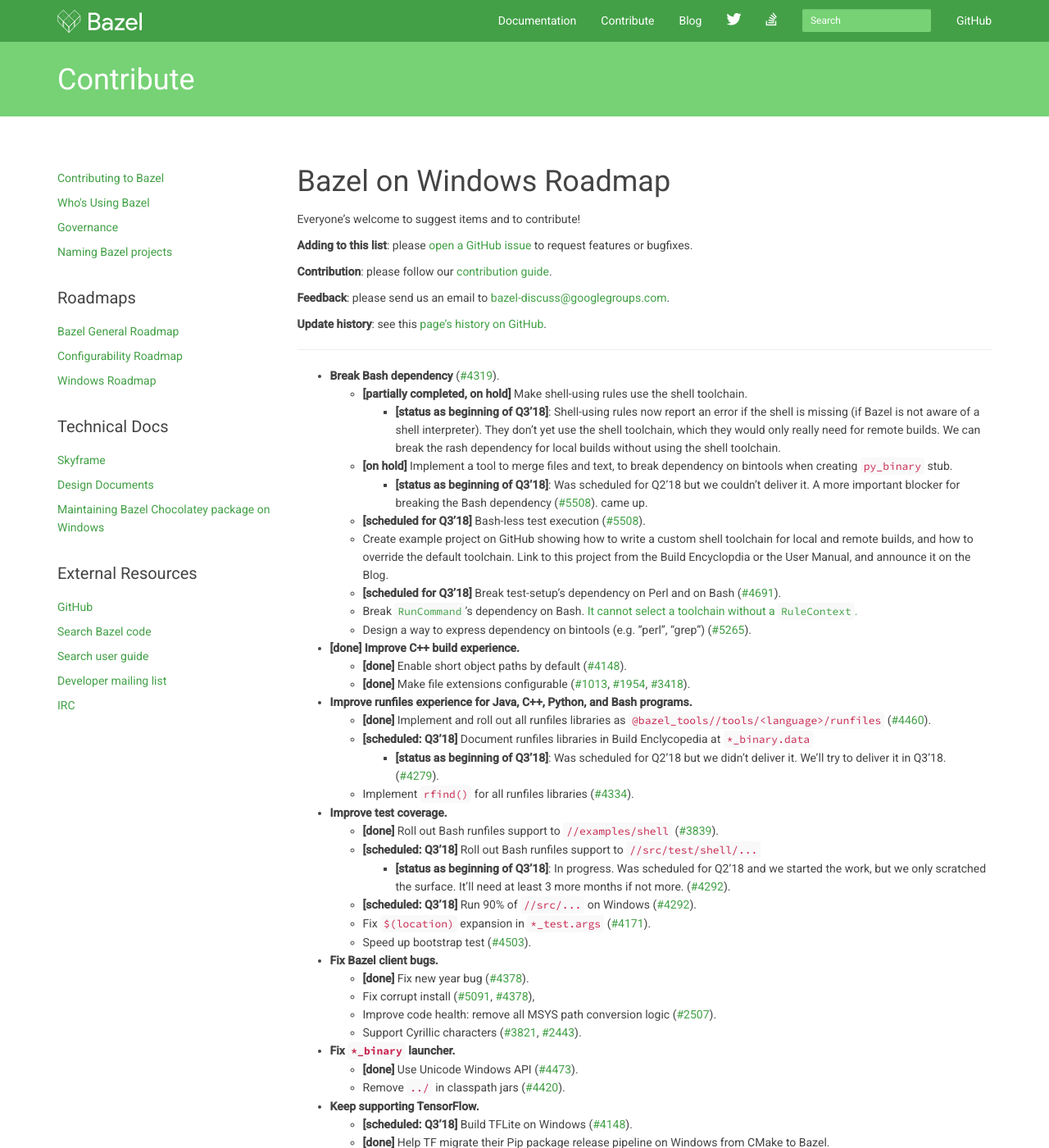
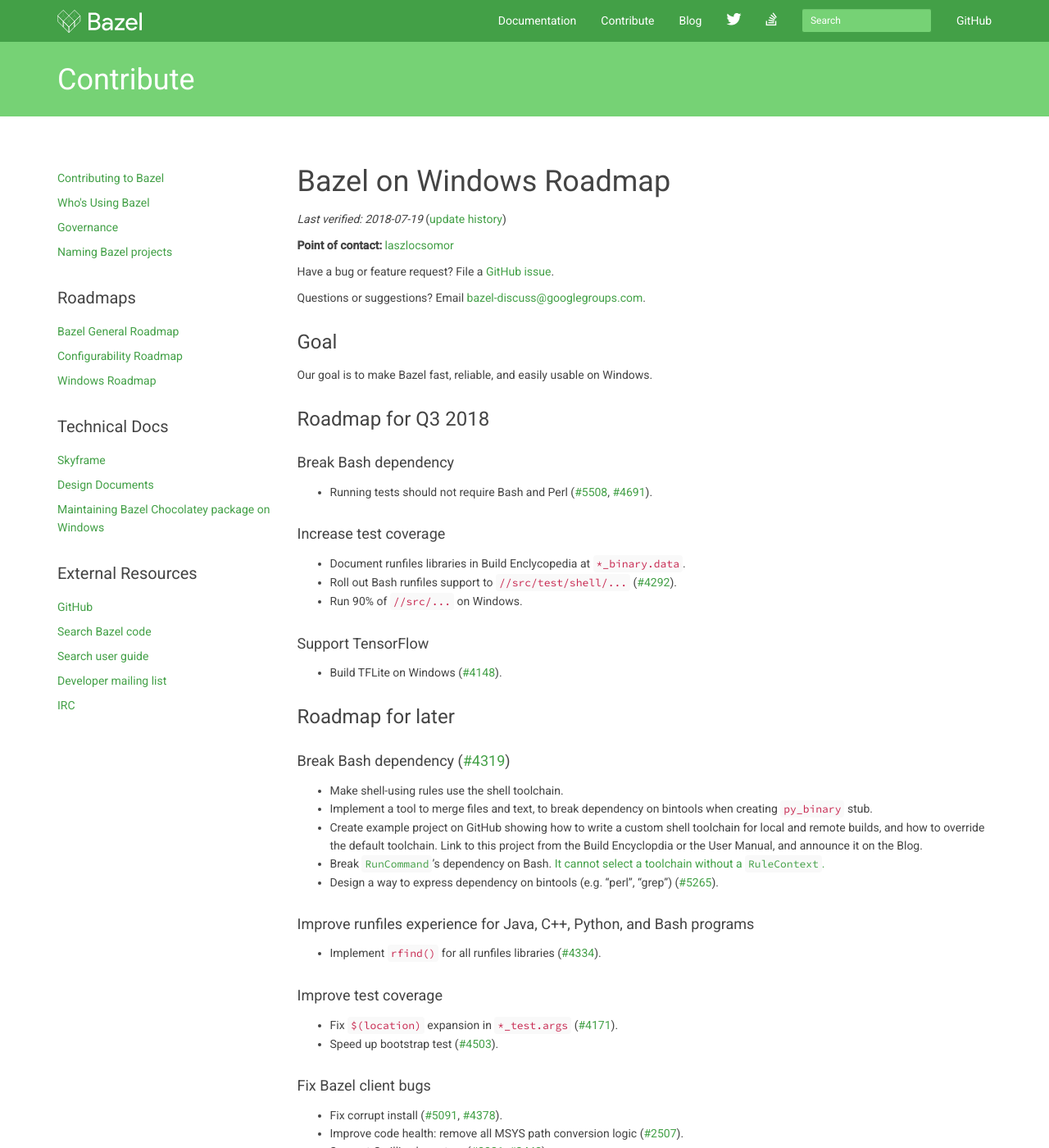
Before and after one commit to bazelbuild/bazel-website, a Jekyll site: the page built from roadmaps/windows.md, in a window 1280 px wide and 1400 px high. Shown: the whole window at 82% size. Built offline with Jekyll 4.4.1, drawn with Linux system fonts in a browser that asks for light colours; nearby versions of some CDN libraries; library files that are not in the unit come from our copies; Markdown is read by kramdown in place of the engine named in the settings; comment, search, counter and statistics services are not loaded; some of the changed text lies outside the part shown.

Commit message:
Windows,roadmap: reorganize, focus on Q3 goals
Reorganize the Windows roadmap to improve
readability.

The new layout focuses on current goals, removes
the hard-to-read list hierarchy, replacing it with
headers and lists below them.

```diff
--- a/roadmaps/windows.md
+++ b/roadmaps/windows.md
@@ -5,150 +5,123 @@
 
 # Bazel on Windows Roadmap
 
-Everyone's welcome to suggest items and to contribute!
+*Last verified: 2018-07-19*
+([update history](https://github.com/bazelbuild/bazel-website/commits/master/roadmaps/windows.md))
 
-**Adding to this list**: please [open a GitHub
-issue](https://github.com/bazelbuild/bazel/issues/new) to request features or
-bugfixes.
+**Point of contact:** [laszlocsomor](https://github.com/laszlocsomor)
 
-**Contribution**: please follow our [contribution guide](/contributing.html).
+Have a bug or feature request? File a [GitHub issue](https://github.com/bazelbuild/bazel/issues/new).
 
-**Feedback**: please send us an email to
+Questions or suggestions? Email
 <a href="mailto:bazel-discuss@googlegroups.com">bazel-discuss@googlegroups.com</a>.
 
-**Update history**: see this [page's history on
-GitHub](https://github.com/bazelbuild/bazel-website/commits/master/roadmaps/windows.md).
+## Goal
 
----
+Our goal is to make Bazel fast, reliable, and easily usable on Windows.
 
-*   **Break Bash dependency**
-    ([#4319](https://github.com/bazelbuild/bazel/issues/4319)).
-    *   **[partially completed, on hold]** Make shell-using rules use the shell
-        toolchain.
-        *   **[status as beginning of Q3'18]**: Shell-using rules now report an
-            error if the shell is missing (if Bazel is not aware of a shell
-            interpreter). They don't yet use the shell toolchain, which they
-            would only really need for remote builds. We can break the rash
-            dependency for local builds without using the shell toolchain.
-    *   **[on hold]** Implement a tool to merge files and text, to break
-        dependency on bintools when creating `py_binary` stub.
-        *   **[status as beginning of Q3'18]**: Was scheduled for Q2'18 but we
-            couldn't deliver it. A more important blocker for breaking the Bash
-            dependency ([#5508](https://github.com/bazelbuild/bazel/issues/5508)).
-            came up.
-    *   **[scheduled for Q3'18]** Bash-less test execution
-        ([#5508](https://github.com/bazelbuild/bazel/issues/5508)).
-    *   Create example project on GitHub showing how to write a custom shell
-        toolchain for local and remote builds, and how to override the default
-        toolchain. Link to this project from the Build Encyclopdia or the User
-        Manual, and announce it on the Blog.
-    *   **[scheduled for Q3'18]** Break test-setup's dependency on Perl and on
-        Bash ([#4691](https://github.com/bazelbuild/bazel/issues/4691)).
-    *   Break
-        [`RunCommand`](https://github.com/bazelbuild/bazel/blob/cc0f41dccc55bb1380b10cc65281632676192a8d/src/main/java/com/google/devtools/build/lib/runtime/commands/RunCommand.java#L455)'s
-        dependency on Bash. [It cannot select a toolchain without a
-        `RuleContext`.](https://groups.google.com/d/msg/bazel-discuss/pYJoWFfkyAE/iwpzfXlVCQAJ)
-    *   Design a way to express dependency on bintools (e.g. "perl", "grep")
-        ([#5265](https://github.com/bazelbuild/bazel/issues/5265)).
+## Roadmap for Q3 2018
 
-*   **[done] Improve C++ build experience.**
-    *   **[done]** Enable short object paths by default
-        ([#4148](https://github.com/bazelbuild/bazel/issues/4148)).
-    *   **[done]** Make file extensions configurable
-        ([#1013](https://github.com/bazelbuild/bazel/issues/1013),
-        [#1954](https://github.com/bazelbuild/bazel/issues/1954),
-        [#3418](https://github.com/bazelbuild/bazel/issues/3418)).
+#### Break Bash dependency
 
-*   **Improve runfiles experience for Java, C++, Python, and Bash programs.**
-    *   **[done]** Implement and roll out all runfiles libraries as
-        `@bazel_tools//tools/<language>/runfiles`
-        ([#4460](https://github.com/bazelbuild/bazel/issues/4460)).
-    *   **[scheduled: Q3'18]** Document runfiles libraries in Build Enclycopedia
-        at `*_binary.data`
-        *   **[status as beginning of Q3'18]**: Was scheduled for Q2'18 but we
-            didn't deliver it. We'll try to deliver it in Q3'18.
-        ([#4279](https://github.com/bazelbuild/bazel/issues/4279)).
-    *   Implement `rfind()` for all runfiles libraries
-        ([#4334](https://github.com/bazelbuild/bazel/issues/4334)).
+*   Running tests should not require Bash and Perl
+    ([#5508](https://github.com/bazelbuild/bazel/issues/5508),
+    [#4691](https://github.com/bazelbuild/bazel/issues/4691)).
 
-*   **Improve test coverage.**
-    *   **[done]** Roll out Bash runfiles support to
-        `//examples/shell`
-        ([#3839](https://github.com/bazelbuild/bazel/issues/3839)).
-    *   **[scheduled: Q3'18]** Roll out Bash runfiles support to
-        `//src/test/shell/...`
-        *   **[status as beginning of Q3'18]**: In progress. Was scheduled for
-            Q2'18 and we started the work, but we only scratched the surface.
-            It'll need at least 3 more months if not more.
-        ([#4292](https://github.com/bazelbuild/bazel/issues/4292)).
-    *   **[scheduled: Q3'18]** Run 90% of `//src/...` on Windows
-        ([#4292](https://github.com/bazelbuild/bazel/issues/4292)).
-    *   Fix `$(location)` expansion in `*_test.args`
-        ([#4171](https://github.com/bazelbuild/bazel/issues/4171)).
-    *   Speed up bootstrap test
-        ([#4503](https://github.com/bazelbuild/bazel/issues/4503)).
+#### Increase test coverage
 
-*   **Fix Bazel client bugs.**
-    *   **[done]** Fix new year bug
-        ([#4378](https://github.com/bazelbuild/bazel/issues/4378)).
-    *   Fix corrupt install
-        ([#5091](https://github.com/bazelbuild/bazel/issues/5091),
-        [#4378](https://github.com/bazelbuild/bazel/issues/4378)),
-    *   Improve code health: remove all MSYS path conversion logic
-        ([#2507](https://github.com/bazelbuild/bazel/issues/2507)).
-    *   Support Cyrillic characters
-        ([#3821](https://github.com/bazelbuild/bazel/issues/3821),
-        [#2443](https://github.com/bazelbuild/bazel/issues/2443)).
+*   Document runfiles libraries in Build Enclycopedia at `*_binary.data`.
+*   Roll out Bash runfiles support to `//src/test/shell/...`
+    ([#4292](https://github.com/bazelbuild/bazel/issues/4292)).
+*   Run 90% of `//src/...` on Windows.
 
-*   **Fix `*_binary` launcher.**
-    *   **[done]** Use Unicode Windows API
-        ([#4473](https://github.com/bazelbuild/bazel/issues/4473)).
-    *   Remove `../` in classpath jars
-        ([#4420](https://github.com/bazelbuild/bazel/issues/4420)).
+#### Support TensorFlow
 
-*   **Keep supporting TensorFlow.**
-    *   **[scheduled: Q3'18]** Build TFLite on Windows
-        ([#4148](https://github.com/bazelbuild/bazel/issues/4148)).
-    *   **[done]** Help TF migrate their Pip package release pipeline on Windows
-        from CMake to Bazel.
+*   Build TFLite on Windows
+    ([#4148](https://github.com/bazelbuild/bazel/issues/4148)).
 
-*   **Implement sandboxing.**
-    *   Research sandboxing feasibility
-        ([#5136](https://github.com/bazelbuild/bazel/issues/5136)).
+## Roadmap for later
 
-*   **Improve Android support.**
-    *   Build the Android Hello World project on Windows on BuildKite
-        ([#3663](https://github.com/bazelbuild/bazel/issues/3663)).
-    *   Run Android desugar tests on Windows
-        ([#4797](https://github.com/bazelbuild/bazel/issues/4797)).
-    *   Run all Android tests on Windows.
-    *   Fix Android Python tools to use Bazel's JNI library from embedded tools
-        ([#3832](https://github.com/bazelbuild/bazel/issues/3832)).
-    *   Fix Android Python tools to support long paths
-        ([#3963](https://github.com/bazelbuild/bazel/issues/3963)).
-    *   Support Android Studio on Windows
-        ([#3888](https://github.com/bazelbuild/bazel/issues/3888)).
+#### Break Bash dependency ([#4319](https://github.com/bazelbuild/bazel/issues/4319))
 
-*   **Fix the following set of uncategorized issues.**
-    *   **[on hold]** Write Skylark rule migration guide
-        ([#3889](https://github.com/bazelbuild/bazel/issues/3889)).
-        *   **[status as beginning of Q3'18]**: Was scheduled for Q2'18 but we
-            couldn't deliver it. We need to put this on hold because the other
-            scheduled work is more important.
-    *   Fix `glob.exclude_directories`
-        ([#3674](https://github.com/bazelbuild/bazel/issues/3674)).
-    *   Break `cmd.exe` dependency
-        ([#2190](https://github.com/bazelbuild/bazel/issues/2190)).
-    *   Quote empty arguments
-        ([#4778](https://github.com/bazelbuild/bazel/issues/4778)).
-    *   Fix repository rule invalidation
-        ([#3143](https://github.com/bazelbuild/bazel/issues/3143),
-        [#3374](https://github.com/bazelbuild/bazel/issues/3374)).
-    *   Fix NPE in `maven_server`
-        ([#1941](https://github.com/bazelbuild/bazel/issues/1941)).
-    *   Check `new_local_repository` arguments
-        ([#3192](https://github.com/bazelbuild/bazel/issues/3192)).
-    *   Fix that `repository_ctx.execute` ignores `PATH`
-        ([#3445](https://github.com/bazelbuild/bazel/issues/3445)).
-    *   Support `--watchfs`
-        ([#1931](https://github.com/bazelbuild/bazel/issues/1931)).
+*   Make shell-using rules use the shell toolchain.
+*   Implement a tool to merge files and text, to break dependency on bintools
+    when creating `py_binary` stub.
+*   Create example project on GitHub showing how to write a custom shell
+    toolchain for local and remote builds, and how to override the default
+    toolchain. Link to this project from the Build Encyclopdia or the User
+    Manual, and announce it on the Blog.
+*   Break
+    [`RunCommand`](https://github.com/bazelbuild/bazel/blob/cc0f41dccc55bb1380b10cc65281632676192a8d/src/main/java/com/google/devtools/build/lib/runtime/commands/RunCommand.java#L455)'s
+    dependency on Bash. [It cannot select a toolchain without a
+    `RuleContext`.](https://groups.google.com/d/msg/bazel-discuss/pYJoWFfkyAE/iwpzfXlVCQAJ)
+*   Design a way to express dependency on bintools (e.g. "perl", "grep")
+    ([#5265](https://github.com/bazelbuild/bazel/issues/5265)).
+
+#### Improve runfiles experience for Java, C++, Python, and Bash programs
+
+*   Implement `rfind()` for all runfiles libraries
+    ([#4334](https://github.com/bazelbuild/bazel/issues/4334)).
+
+#### Improve test coverage
+
+*   Fix `$(location)` expansion in `*_test.args`
+    ([#4171](https://github.com/bazelbuild/bazel/issues/4171)).
+*   Speed up bootstrap test
+    ([#4503](https://github.com/bazelbuild/bazel/issues/4503)).
+
+#### Fix Bazel client bugs
+
+*   Fix corrupt install
+    ([#5091](https://github.com/bazelbuild/bazel/issues/5091),
+    [#4378](https://github.com/bazelbuild/bazel/issues/4378)).
+*   Improve code health: remove all MSYS path conversion logic
+    ([#2507](https://github.com/bazelbuild/bazel/issues/2507)).
+*   Support Cyrillic characters
+    ([#3821](https://github.com/bazelbuild/bazel/issues/3821),
+    [#2443](https://github.com/bazelbuild/bazel/issues/2443)).
+
+#### Fix `*_binary` launcher
+
+*   Remove `../` in classpath jars
+    ([#4420](https://github.com/bazelbuild/bazel/issues/4420)).
+
+#### Implement sandboxing
+
+*   Research sandboxing feasibility
+    ([#5136](https://github.com/bazelbuild/bazel/issues/5136)).
+
+#### Improve Android support
+
+*   Build the Android Hello World project on Windows on BuildKite
+    ([#3663](https://github.com/bazelbuild/bazel/issues/3663)).
+*   Run Android desugar tests on Windows
+    ([#4797](https://github.com/bazelbuild/bazel/issues/4797)).
+*   Run all Android tests on Windows.
+*   Fix Android Python tools to use Bazel's JNI library from embedded tools
+    ([#3832](https://github.com/bazelbuild/bazel/issues/3832)).
+*   Fix Android Python tools to support long paths
+    ([#3963](https://github.com/bazelbuild/bazel/issues/3963)).
+*   Support Android Studio on Windows
+    ([#3888](https://github.com/bazelbuild/bazel/issues/3888)).
+
+#### Fix the following set of uncategorized issues
+
+*   Write Skylark rule migration guide
+    ([#3889](https://github.com/bazelbuild/bazel/issues/3889)).
+*   Fix `glob.exclude_directories`
+    ([#3674](https://github.com/bazelbuild/bazel/issues/3674)).
+*   Break `cmd.exe` dependency
+    ([#2190](https://github.com/bazelbuild/bazel/issues/2190)).
+*   Quote empty arguments
+    ([#4778](https://github.com/bazelbuild/bazel/issues/4778)).
+*   Fix repository rule invalidation
+    ([#3143](https://github.com/bazelbuild/bazel/issues/3143),
+    [#3374](https://github.com/bazelbuild/bazel/issues/3374)).
+*   Fix NPE in `maven_server`
+    ([#1941](https://github.com/bazelbuild/bazel/issues/1941)).
+*   Check `new_local_repository` arguments
+    ([#3192](https://github.com/bazelbuild/bazel/issues/3192)).
+*   Fix that `repository_ctx.execute` ignores `PATH`
+    ([#3445](https://github.com/bazelbuild/bazel/issues/3445)).
+*   Support `--watchfs`
+    ([#1931](https://github.com/bazelbuild/bazel/issues/1931)).
```
